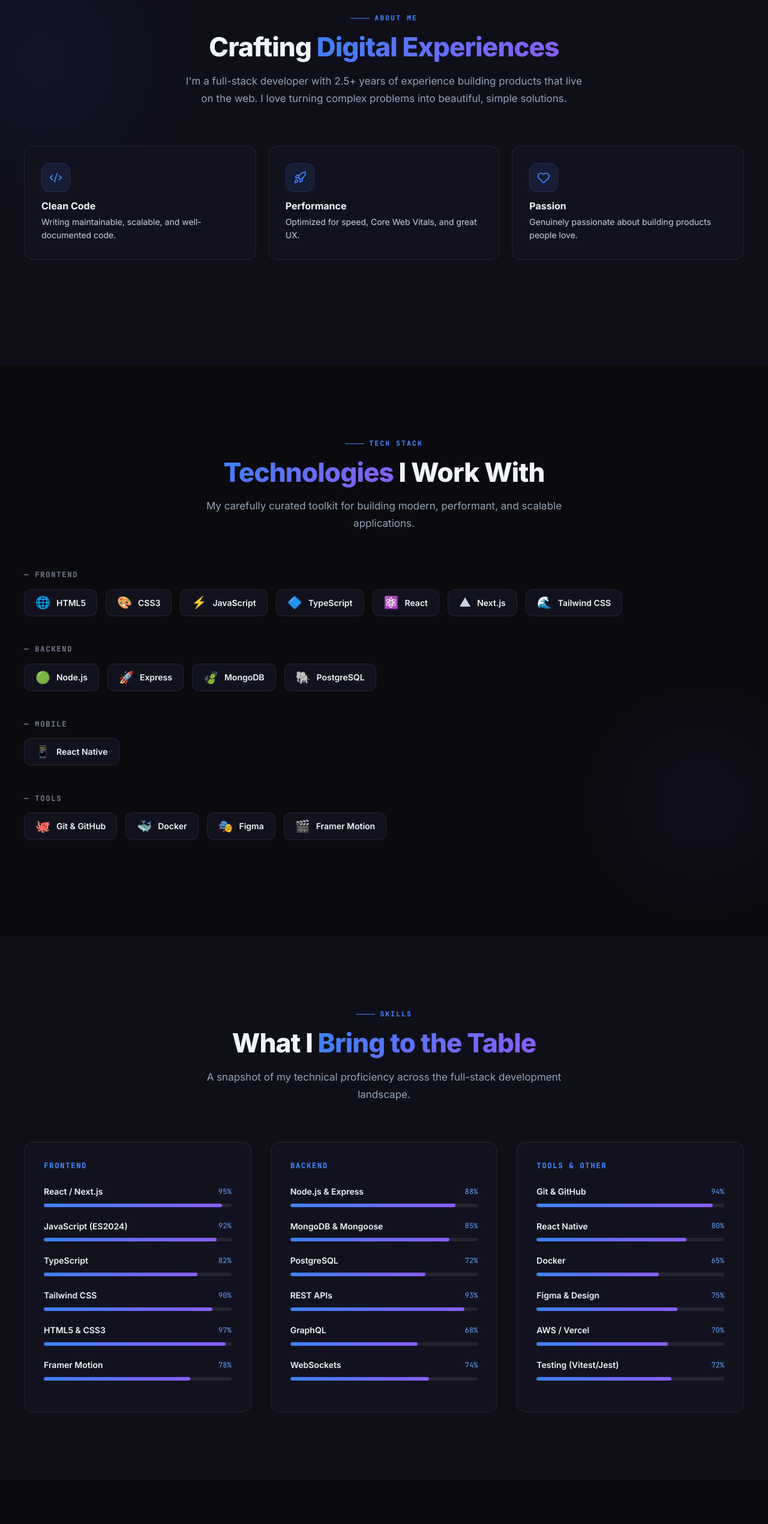
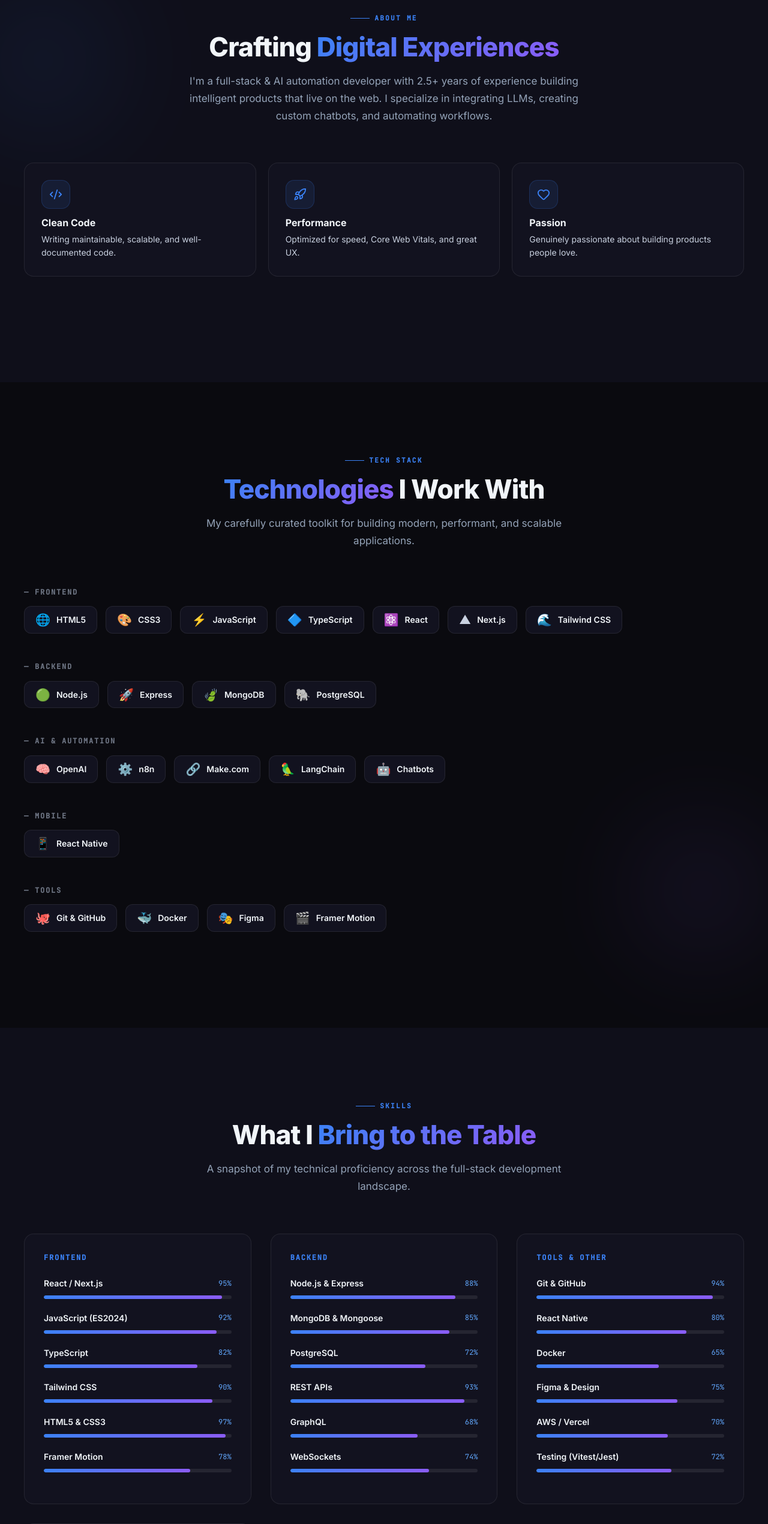
Before and after one commit to sathiswarj/portfolio, a React (Vite) app: page / in a window 1280 px wide. Shown: the part 900-3440 px from the top of the page at 60% size. Built offline with nearby package versions, Linux system fonts and the light colour scheme.

Commit message:
first commit

```diff
--- a/src/components/About.jsx
+++ b/src/components/About.jsx
@@ -65,7 +65,7 @@
           label="About Me"
           title="Crafting Digital Experiences"
           highlight="Digital Experiences"
-          subtitle="I'm a full-stack developer with 2.5+ years of experience building products that live on the web. I love turning complex problems into beautiful, simple solutions."
+          subtitle="I'm a full-stack & AI automation developer with 2.5+ years of experience building intelligent products that live on the web. I specialize in integrating LLMs, creating custom chatbots, and automating workflows."
         />
 
         {/* Highlights */}
--- a/src/components/Hero.jsx
+++ b/src/components/Hero.jsx
@@ -5,7 +5,7 @@
 import { animate, stagger } from 'animejs'
 import { useCountUp } from '../hooks/useCountUp'
 import avatar from '../assets/avatar.png'
-const ROLES = ['Full-Stack Developer', 'Web & Mobile Developer', 'Node.js Engineer', 'Freelancer', '']
+const ROLES = ['Full-Stack Developer', 'Web & Mobile Developer', 'AI Automation Developer', 'Node.js Engineer', 'Freelancer', '']
 // const stats = [
 //   { value: 50, suffix: '+', label: 'Projects Done' },
 //   { value: 30, suffix: '+', label: 'Happy Clients' },
--- a/src/components/TechStack.jsx
+++ b/src/components/TechStack.jsx
@@ -18,9 +18,14 @@
   { name: 'Docker', icon: '🐳', color: '#2496ed', category: 'Tools' },
   { name: 'Figma', icon: '🎭', color: '#f24e1e', category: 'Tools' },
   { name: 'Framer Motion', icon: '🎬', color: '#bb4b96', category: 'Tools' },
+  { name: 'OpenAI', icon: '🧠', color: '#00a67e', category: 'AI & Automation' },
+  { name: 'n8n', icon: '⚙️', color: '#ff6d5a', category: 'AI & Automation' },
+  { name: 'Make.com', icon: '🔗', color: '#6622ff', category: 'AI & Automation' },
+  { name: 'LangChain', icon: '🦜', color: '#f3c428', category: 'AI & Automation' },
+  { name: 'Chatbots', icon: '🤖', color: '#ec4899', category: 'AI & Automation' },
 ]
 
-const categories = ['Frontend', 'Backend', 'Mobile', 'Tools']
+const categories = ['Frontend', 'Backend', 'AI & Automation', 'Mobile', 'Tools']
 
 const containerVariants = {
   hidden: {},
--- a/src/data/projects.js
+++ b/src/data/projects.js
@@ -53,7 +53,7 @@
     tags: ['Next.js 15', 'Node.js', 'Express', 'MongoDB', 'Ollama', 'Transformers'],
     liveUrl: 'https://github.com/sathiswarj/AI-Docs-Chat',
     githubUrl: 'https://github.com/sathiswarj/AI-Docs-Chat',
-    featured: false,
+    featured: true,
   },
   {
     id: 5,
--- a/src/data/services.js
+++ b/src/data/services.js
@@ -4,7 +4,7 @@
   Building2,
   ShoppingCart,
   User,
-  Wrench,
+  Bot,
 } from 'lucide-react'
 
 export const services = [
@@ -53,13 +53,14 @@
     color: '#f59e0b',
     features: ['Unique Design', 'Project Showcase', 'Blog / CMS', 'Contact Integration'],
   },
+
   {
     id: 6,
-    icon: Wrench,
-    title: 'Website Maintenance',
+    icon: Bot,
+    title: 'AI Automation Websites',
     description:
-      'Ongoing support, bug fixes, performance optimizations, security updates, and feature additions for existing websites.',
-    color: '#ef4444',
-    features: ['24/7 Support', 'Performance Audits', 'Security Updates', 'Feature Additions'],
+      'Intelligent web applications integrating AI models and agents to automate business processes, enhance user experience, and drive innovation.',
+    color: '#ec4899',
+    features: ['Chatbots & OpenAI', 'n8n / Make.com', 'Payment Gateways', 'Email / SMS Automation'],
   },
 ]
--- a/src/data/skills.js
+++ b/src/data/skills.js
@@ -32,4 +32,16 @@
       { name: 'Testing (Vitest/Jest)', level: 72 },
     ],
   },
+  {
+    label: 'AI & Automation',
+    skills: [
+      { name: 'Chatbots', level: 92 },
+      { name: 'OpenAI APIs', level: 90 },
+      { name: 'n8n', level: 85 },
+      { name: 'Make.com', level: 88 },
+      { name: 'Payment Gateways', level: 90 },
+      { name: 'Email Automation', level: 95 },
+      { name: 'SMS Services', level: 85 },
+    ],
+  },
 ]
```
